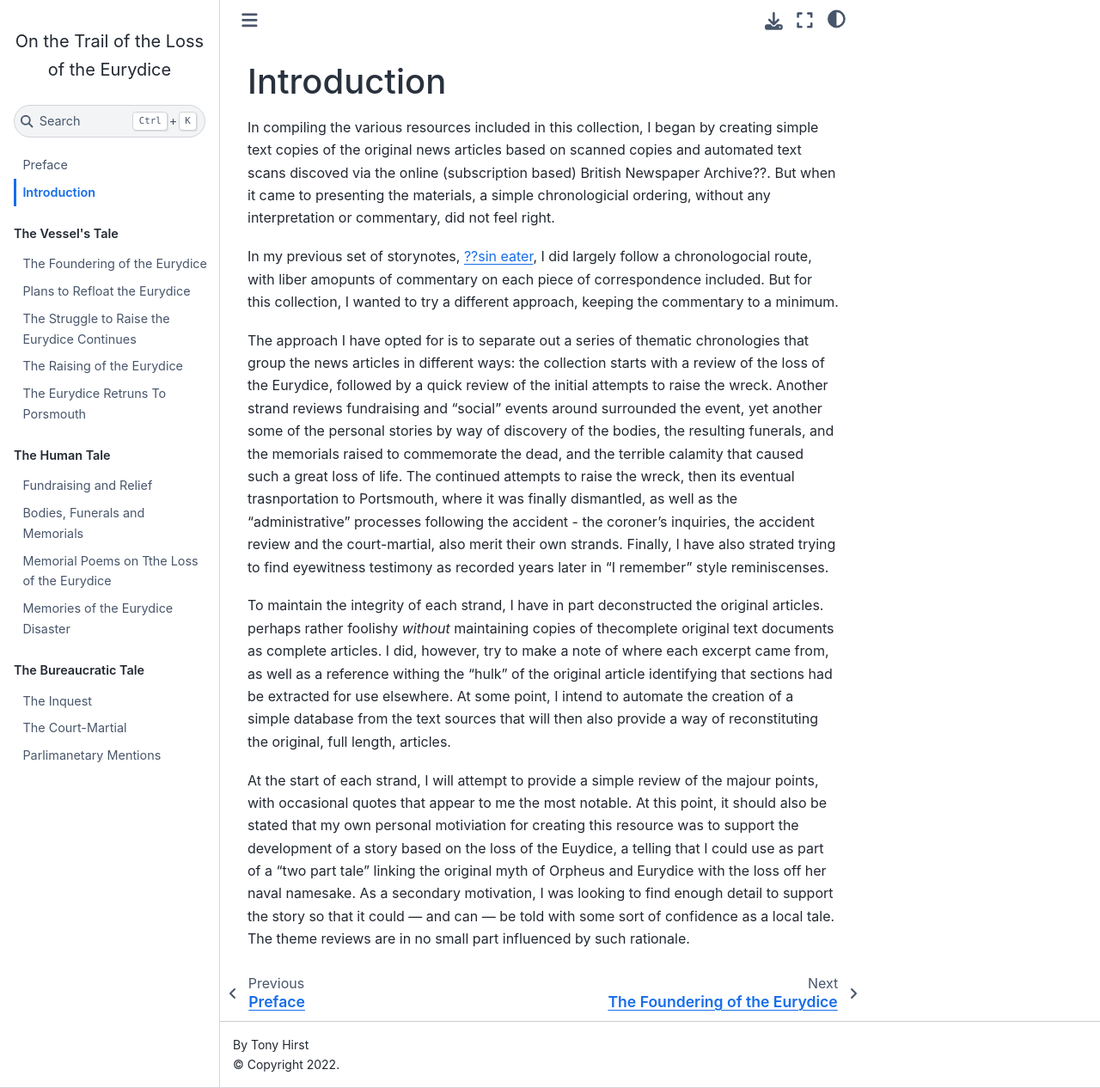
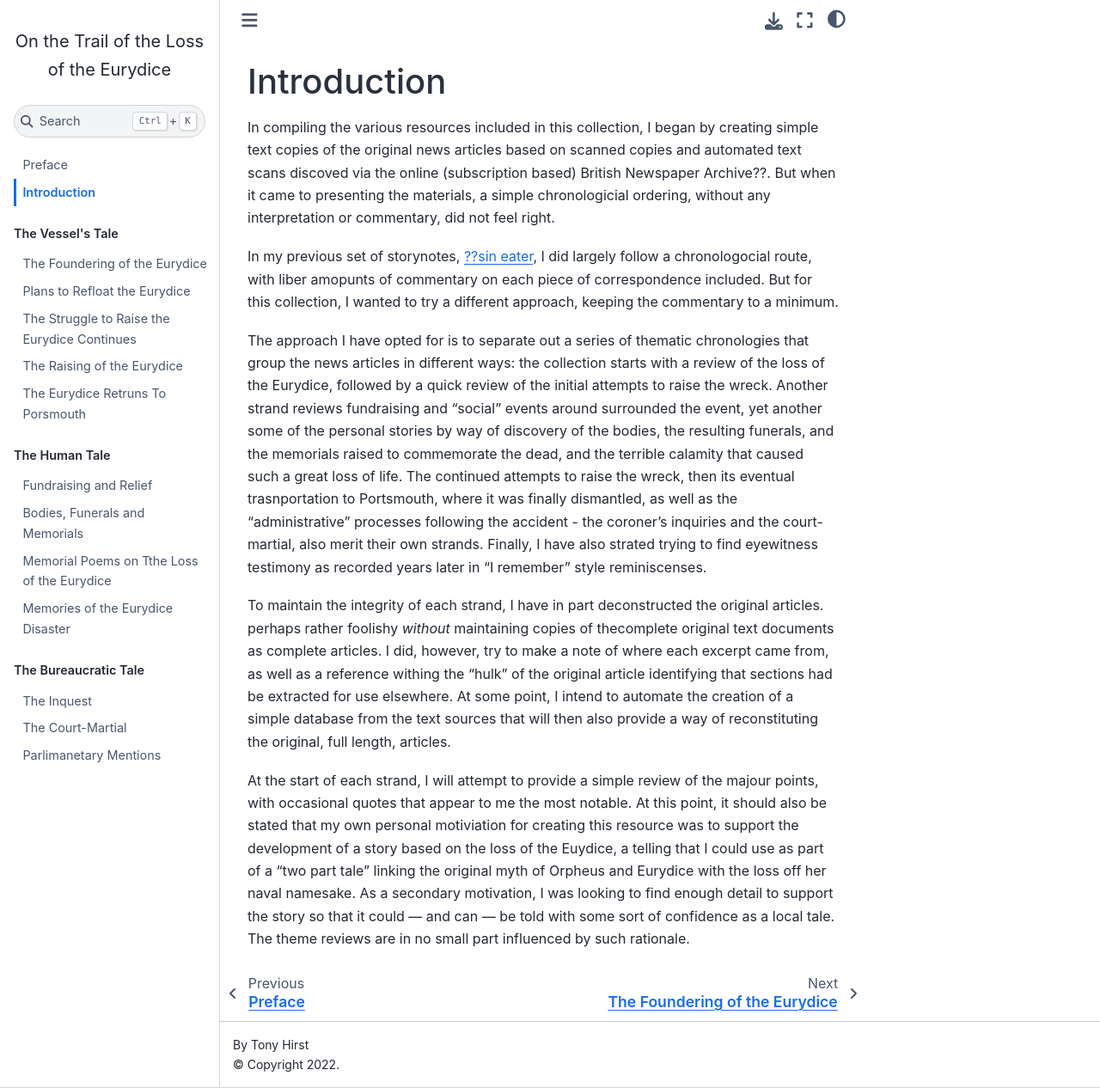
Before and after one commit to psychemedia/eurydice-resources, a Jupyter Book: the page built from resources/_intro.md, in a window 1280 px wide and 1266 px high. Shown: the whole window at 86% size. Built offline with Jupyter Book 1.0.4 settings and Sphinx 7.4.7 and the Sphinx Book theme 1.1.4, drawn with Linux system fonts in a browser that asks for light colours.

Commit message:
Update _intro.md

```diff
--- a/resources/_intro.md
+++ b/resources/_intro.md
@@ -4,7 +4,7 @@ In compiling the various resources included in this collection, I began by creat
 
 In my previous set of storynotes, [??sin eater](), I did largely follow a chronologocial route, with liber amopunts of commentary on each piece of correspondence included. But for this collection, I wanted to try a different approach, keeping the commentary to a minimum.
 
-The approach I have opted for is to separate out a series of thematic chronologies that group the news articles in different ways: the collection starts with a review of the loss of the Eurydice, followed by a quick review of the initial attempts to raise the wreck. Another strand reviews fundraising and "social" events around surrounded the event, yet another some of the personal stories by way of discovery of the bodies, the resulting funerals, and the memorials raised to commemorate the dead, and the terrible calamity that caused such a great loss of life. The continued attempts to raise the wreck, then its eventual trasnportation to Portsmouth, where it was finally dismantled, as well as the "administrative" processes following the accident - the coroner's inquiries, the accident review and the court-martial, also merit their own strands. Finally, I have also strated trying to find eyewitness testimony as recorded years later in "I remember" style reminiscenses.
+The approach I have opted for is to separate out a series of thematic chronologies that group the news articles in different ways: the collection starts with a review of the loss of the Eurydice, followed by a quick review of the initial attempts to raise the wreck. Another strand reviews fundraising and "social" events around surrounded the event, yet another some of the personal stories by way of discovery of the bodies, the resulting funerals, and the memorials raised to commemorate the dead, and the terrible calamity that caused such a great loss of life. The continued attempts to raise the wreck, then its eventual trasnportation to Portsmouth, where it was finally dismantled, as well as the "administrative" processes following the accident - the coroner's inquiries and the court-martial, also merit their own strands. Finally, I have also strated trying to find eyewitness testimony as recorded years later in "I remember" style reminiscenses.
 
 To maintain the integrity of each strand, I have in part deconstructed the original articles. perhaps rather foolishy *without* maintaining copies of thecomplete original text documents as complete articles. I did, however, try to make a note of where each excerpt came from, as well as a reference withing the "hulk" of the original article identifying that sections had be extracted for use elsewhere. At some point, I intend to automate the creation of a simple database from the text sources that will then also provide a way of reconstituting the original, full length, articles.
 
```
